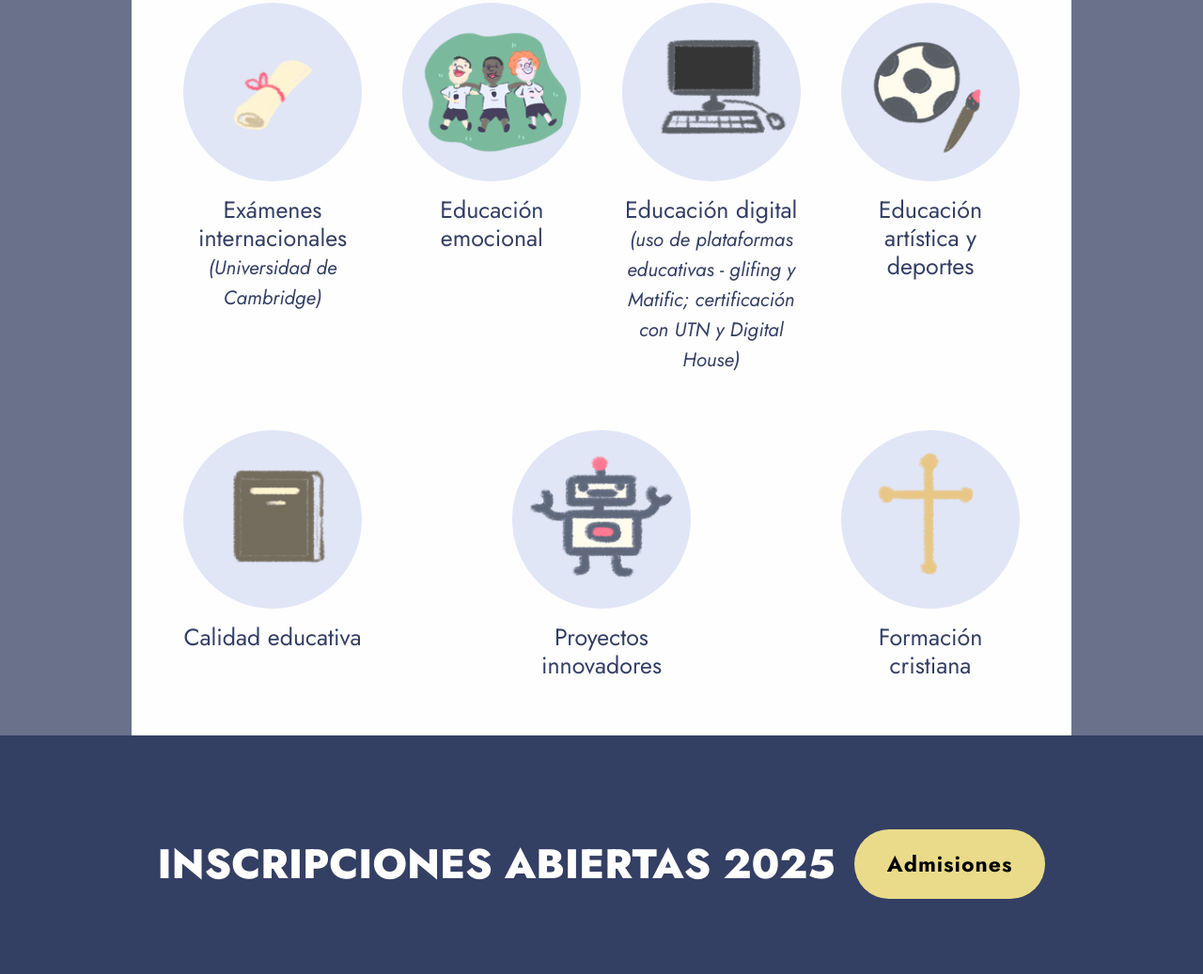
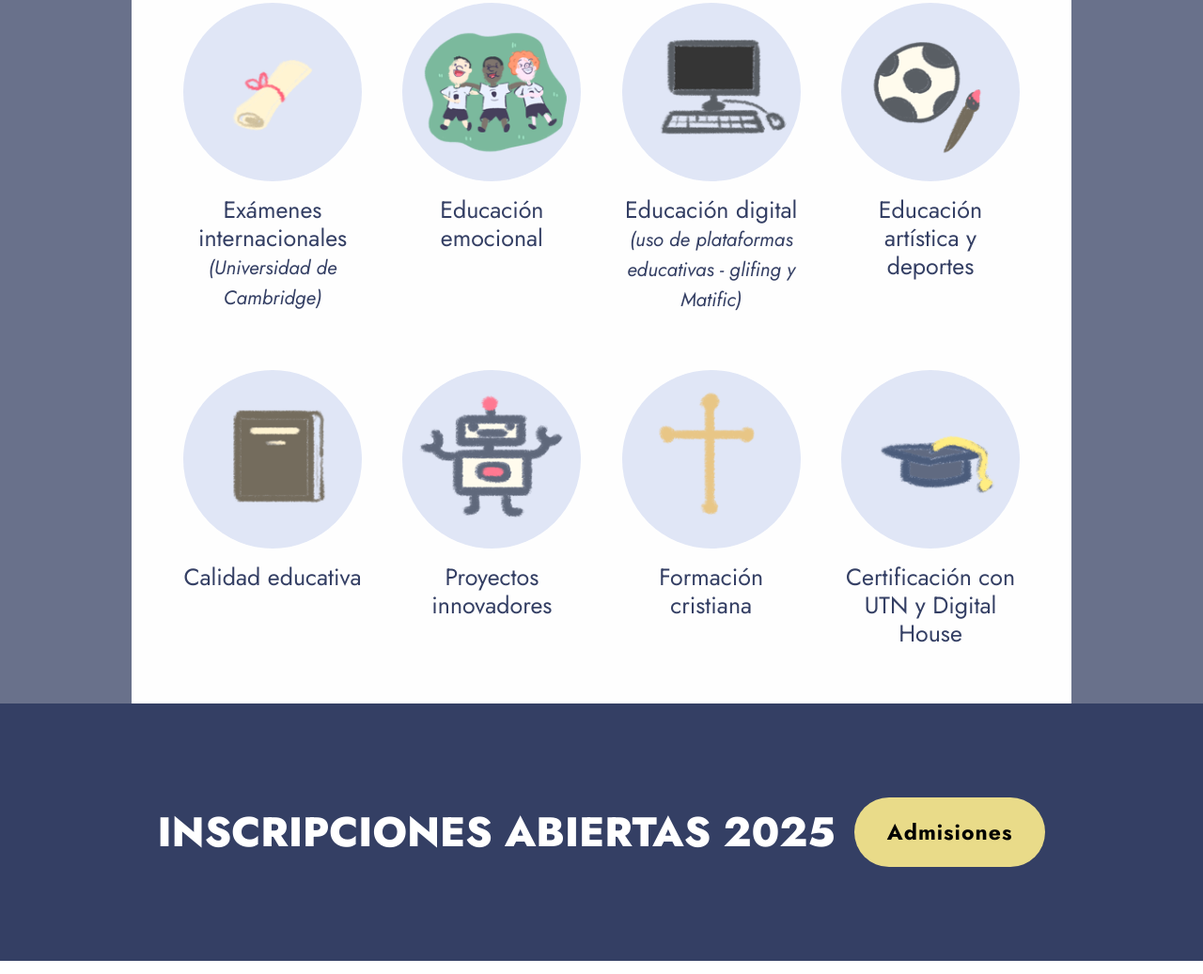
Before and after one commit to Ignacio-Moscatelli-SL/Landing-SL, a plain HTML site: page index.html in a window 1280 px wide. Shown: the part 1552-2589 px from the top of the page at 94% size. Drawn offline with nearby package versions, Linux system fonts and the light colour scheme.

Commit message:
Fix: Agrega Icono y Tamaño Descripcion.

```diff
--- a/index.html
+++ b/index.html
@@ -94,7 +94,7 @@
                     <div class="circle-logo">
                         <img src="./images/icons/7.png" alt="">
                     </div>
-                    <p>Educación digital <i>(uso de plataformas educativas - glifing y Matific; certificación con UTN y Digital House)</i></p>
+                    <p>Educación digital <i>(uso de plataformas educativas - glifing y Matific)</i></p>
                 </article>
                 <article>
                     <div class="circle-logo">
@@ -119,6 +119,12 @@
                         <img src="./images/icons/11.png" alt="">
                     </div>
                     <p>Formación cristiana</p>
+                </article>
+                <article>
+                    <div class="circle-logo">
+                        <img src="./images/icons/9v2a.png" alt="">
+                    </div>
+                    <p>Certificación con UTN y Digital House</p>
                 </article>
             </div>
         </section>
--- a/style.css
+++ b/style.css
@@ -708,6 +708,7 @@ footer li i {
 
     #descripcion div {
         padding: 50px;
+        font-size: 20px;
     }
 
     /*-----------NOSOTROS------------*/
```
Also changed, not shown: images/icons/9v2a.png (added).
